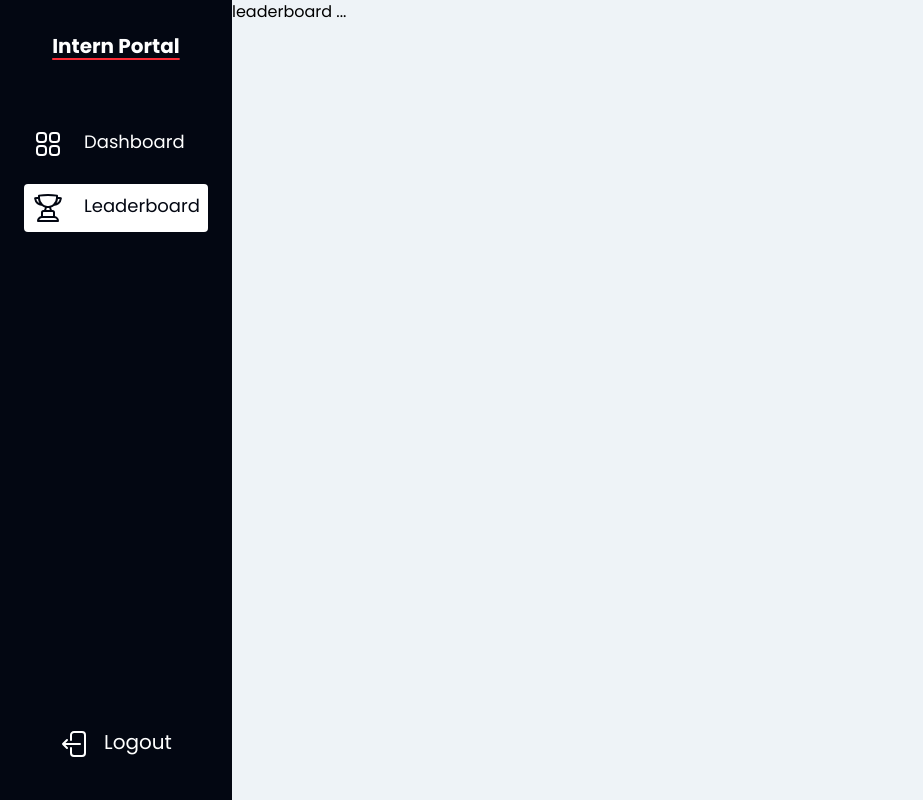
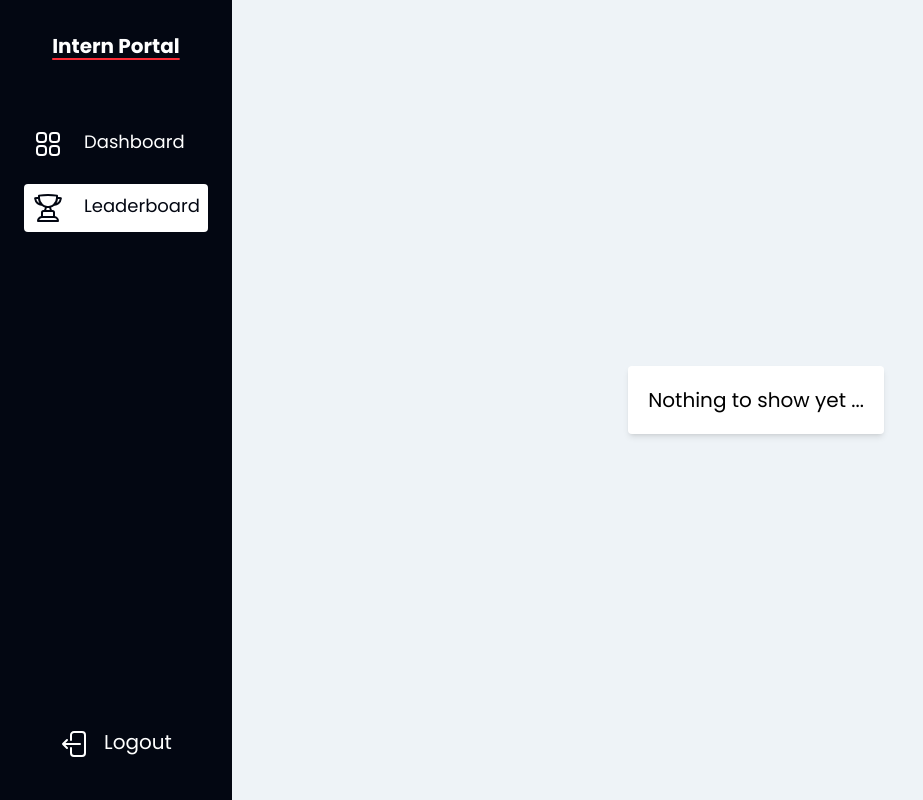
Before and after one commit to amandaiyya/Intern-Portal, a React (Vite) app in the folder Frontend/: page /leaderboard in a window 1280 px wide. Shown: the whole page, without its empty margins (0-923 px from the left). Built offline with nearby package versions, Linux system fonts and the light colour scheme; no server answers.

Commit message:
Add a basic 404 not found page ui for undefine path route and for leaderboard page too

```diff
--- a/Frontend/src/App.jsx
+++ b/Frontend/src/App.jsx
@@ -6,6 +6,7 @@ import {
   Dashboard,
   Leaderboard
 } from './pages';
+import { DivideIcon } from '@heroicons/react/24/solid';
 
 function App() {
   return (
@@ -59,7 +60,11 @@ function App() {
         <Route
           path='*'
           element={
-            <p>404 Not found</p>
+            <>
+              <div className='w-screen h-screen bg-[#eef3f7] flex justify-center items-center'>
+                <div className='bg-white p-5 rounded-sm shadow-md md:text-xl text-red-500'>404 Not found ...</div>
+              </div>
+            </>
           }
         />
       </Routes>
--- a/Frontend/src/pages/Leaderboard.jsx
+++ b/Frontend/src/pages/Leaderboard.jsx
@@ -2,8 +2,8 @@ import React from 'react'
 
 function Leaderboard() {
   return (
-    <div>
-      leaderboard ...
+    <div className='w-full h-full flex justify-center items-center p-5'>
+      <div className='bg-white p-5 rounded-sm shadow-md md:text-xl'>Nothing to show yet ...</div>
     </div>
   )
 }
```
